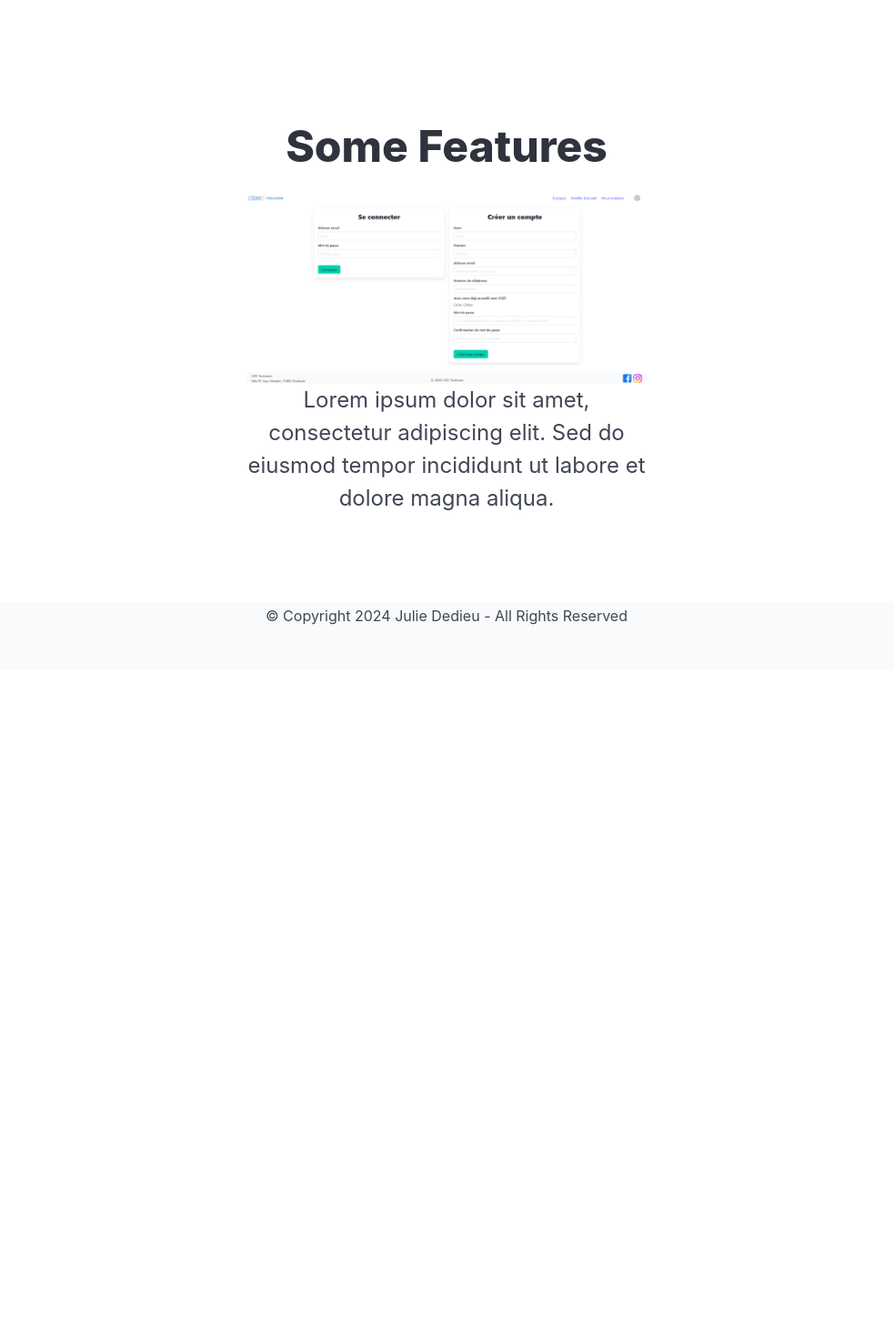
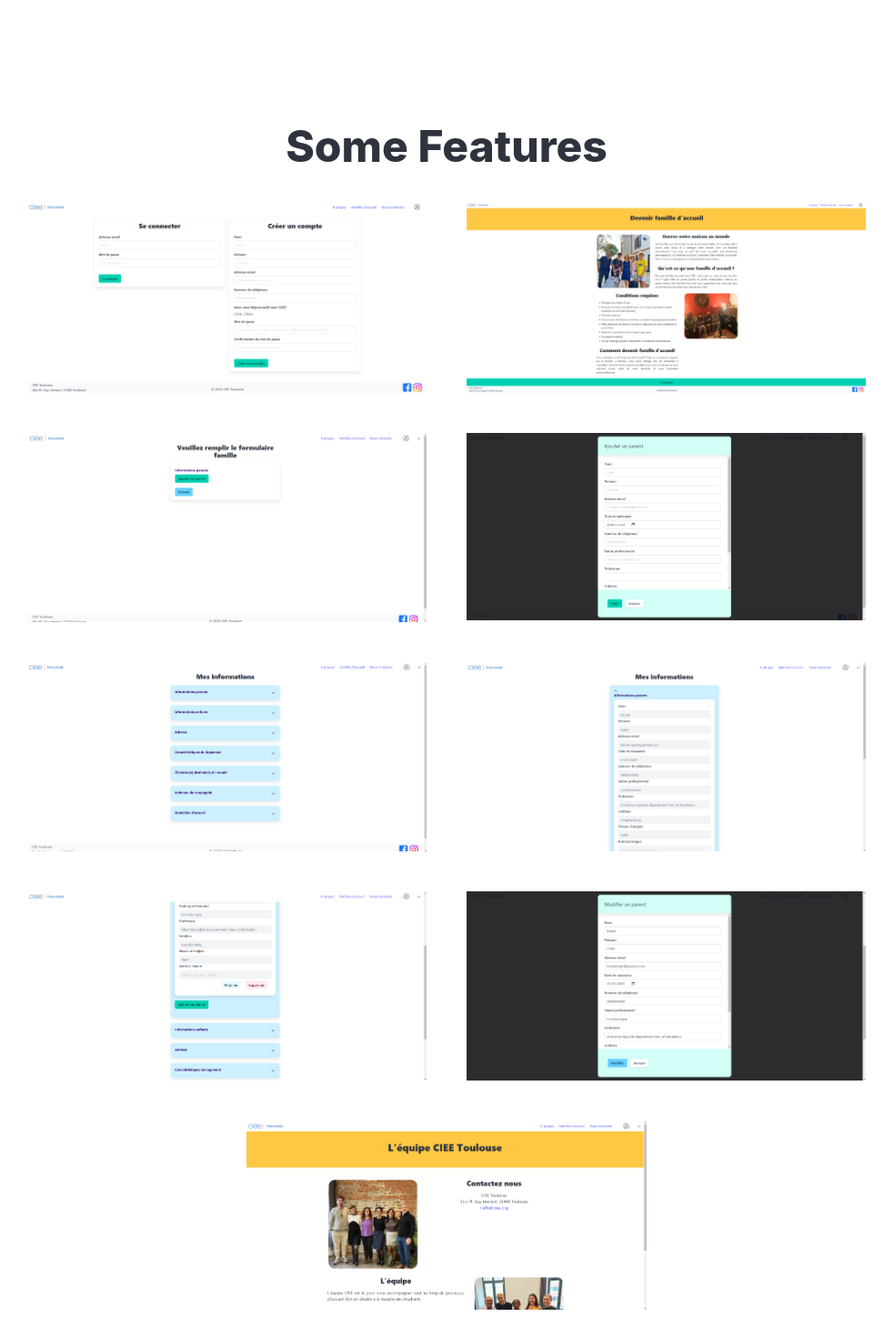
Before and after one commit to Julieed-971/CIEE_Toulouse_Website_Public, a React (Create React App) app: page / in a window 1280 px wide. Shown: the part 2560-4030 px from the top of the page at 91% size, without its empty margins (149-1132 px from the left). Before the commit the page ends 3297 px from the top, so only its background shows below. Built offline with nearby package versions, Linux system fonts and the light colour scheme.

Commit message:
Added features section

```diff
--- a/src/components/Features.css
+++ b/src/components/Features.css
@@ -15,13 +15,13 @@
 	left: 0;
 	width: 100%;
 	height: 100%;
-	background-color: rgba(0, 0, 0, 0.5); /* Semi-transparent overlay */
+	background-color: rgba(0, 0, 0, 0.8); /* Semi-transparent overlay */
 	color: white;
 	display: flex;
 	justify-content: center;
 	align-items: center;
 	opacity: 0;
-	transition: opacity 0.5s ease;
+	transition: opacity 1s ease;
 	text-align: center;
 	padding: 10px;
 }
--- a/src/components/Features.jsx
+++ b/src/components/Features.jsx
@@ -1,22 +1,119 @@
 import React from 'react';
 import './Features.css';
-import registration from '../assets/images/registration.png';
+import registration from "../assets/images/registration.png";
+import host_family  from "../assets/images/host_family.png"
+import form1 from "../assets/images/form1.png"
+import form2 from "../assets/images/form2.png"
+import form_completed1 from "../assets/images/form_completed1.png"
+import form_completed2 from "../assets/images/form_completed2.png"
+import modify_parent from "../assets/images/modify_parent.png"
+import delete_parent from "../assets/images/delete_parent.png"
+import contact_us from "../assets/images/contact_us.png"
 
 const Features = () => {
     return (
         <section id="Features" className="section">
             <div className="container">
-                <div className="columns is-centered">
-                    <div className="column is-5 feature-item">
-                        <h1 className="title is-1">Some Features</h1>
+            <h1 className="title is-1">Some Features</h1>
+                <div className="columns is-centered" style={{ display: "flex", flexWrap: "wrap" }}>
+                    <div className="column is-5 feature-item" style={{ margin: "10px" }}>
                         <div className="feature-image-container">
                             <img src={registration} alt="Feature" className="feature-image"/>
-                            <div className="feature-description">
-                                <h2>Login / registration page</h2>
-                                <p>Where a already registered user can login and a new user can sign up</p>
+                            <div className="feature-description has-text-justified" style={{ display: "flex", alignItems: "normal" }}>
+                                <div className="content">
+                                <h4>Login / registration page</h4>
+                                <p>Where an already registered user can login and a new user can sign up</p>
+                                </div>
                             </div>
                         </div>
-                        <p className="is-size-4">Lorem ipsum dolor sit amet, consectetur adipiscing elit. Sed do eiusmod tempor incididunt ut labore et dolore magna aliqua.</p>
+                    </div>
+                    <div className="column is-5 feature-item" style={{ margin: "10px" }}>
+                        <div className="feature-image-container">
+                            <img src={host_family} alt="Feature" className="feature-image"/>
+                            <div className="feature-description has-text-justified" style={{ display: "flex", alignItems: "normal" }}>
+                                <div className="content">
+                                <h4>Host family page</h4>
+                                <p>Information about hosting, requirements and a sign up button that redirects to the registration page</p>
+                                </div>
+                            </div>
+                        </div>
+                    </div>
+                    <div className="column is-5 feature-item" style={{ margin: "10px" }}>
+                        <div className="feature-image-container">
+                            <img src={form1} alt="Feature" className="feature-image"/>
+                            <div className="feature-description has-text-justified" style={{ display: "flex", alignItems: "normal" }}>
+                                <div className="content">
+                                <h4>Host family form</h4>
+                                <p>After registration, host families are automatically directed to this page and are invited to complete the form. At each steps, data are saved in the database so that host families don't lose their information if they are disconnected during the process. When login again they are directed to this page and are invited to complete the form.</p>
+                                </div>
+                            </div>
+                        </div>
+                    </div>
+                    <div className="column is-5 feature-item" style={{ margin: "10px" }}>
+                        <div className="feature-image-container">
+                            <img src={form2} alt="Feature" className="feature-image"/>
+                            <div className="feature-description has-text-justified" style={{ display: "flex", alignItems: "normal" }}>
+                                <div className="content">
+                                <h4>Example of information to complete</h4>
+                                <p>Users can add one or several parents and have to complete information in order to be able to go to the next step.</p>
+                                </div>
+                            </div>
+                        </div>
+                    </div>
+                    <div className="column is-5 feature-item" style={{ margin: "10px" }}>
+                        <div className="feature-image-container">
+                            <img src={form_completed1} alt="Feature" className="feature-image"/>
+                            <div className="feature-description has-text-justified" style={{ display: "flex", alignItems: "normal" }}>
+                                <div className="content">
+                                <h4>Completed form page</h4>
+                                <p>Once the form is submitted, host family will be redirected to this page where they can consult, update and/or delete their information</p>
+                                </div>
+                            </div>
+                        </div>
+                    </div>
+                    <div className="column is-5 feature-item" style={{ margin: "10px" }}>
+                        <div className="feature-image-container">
+                            <img src={form_completed2} alt="Feature" className="feature-image"/>
+                            <div className="feature-description has-text-justified" style={{ display: "flex", alignItems: "normal" }}>
+                                <div className="content">
+                                <h4>Example of section display</h4>
+                                <p>Host family can click on a section and display information.</p>
+                                </div>
+                            </div>
+                        </div>
+                    </div>
+                    <div className="column is-5 feature-item" style={{ margin: "10px" }}>
+                        <div className="feature-image-container">
+                            <img src={delete_parent} alt="Feature" className="feature-image"/>
+                            <div className="feature-description has-text-justified" style={{ display: "flex", alignItems: "normal" }}>
+                                <div className="content">
+                                <h4>Form options</h4>
+                                <p>At the bottom of each section, host family have the ability to update information of delete the section. On parent, child and student bedroom section they can add other sections.</p>
+                                </div>
+                            </div>
+                        </div>
+                    </div>
+                    <div className="column is-5 feature-item" style={{ margin: "10px" }}>
+                        <div className="feature-image-container">
+                            <img src={modify_parent} alt="Feature" className="feature-image"/>
+                            <div className="feature-description has-text-justified" style={{ display: "flex", alignItems: "normal" }}>
+                                <div className="content">
+                                <h4>Update information</h4>
+                                <p>When clicking on "modifier" host family can retrieve and update the chosen information.</p>
+                                </div>
+                            </div>
+                        </div>
+                    </div>
+                    <div className="column is-5 feature-item" style={{ margin: "10px" }}>
+                        <div className="feature-image-container">
+                            <img src={contact_us} alt="Feature" className="feature-image"/>
+                            <div className="feature-description has-text-justified" style={{ display: "flex", alignItems: "normal" }}>
+                                <div className="content">
+                                <h4>Contact</h4>
+                                <p>In the contact section, host family can directly contact the center director by clicking on the email. It will use the default messaging app on their device to directly send an email.</p>
+                                </div>
+                            </div>
+                        </div>
                     </div>
                 </div>
             </div>
```
Also changed, not shown: src/assets/images/delete_parent.png (renamed from src/assets/images/modify_delete.png).
